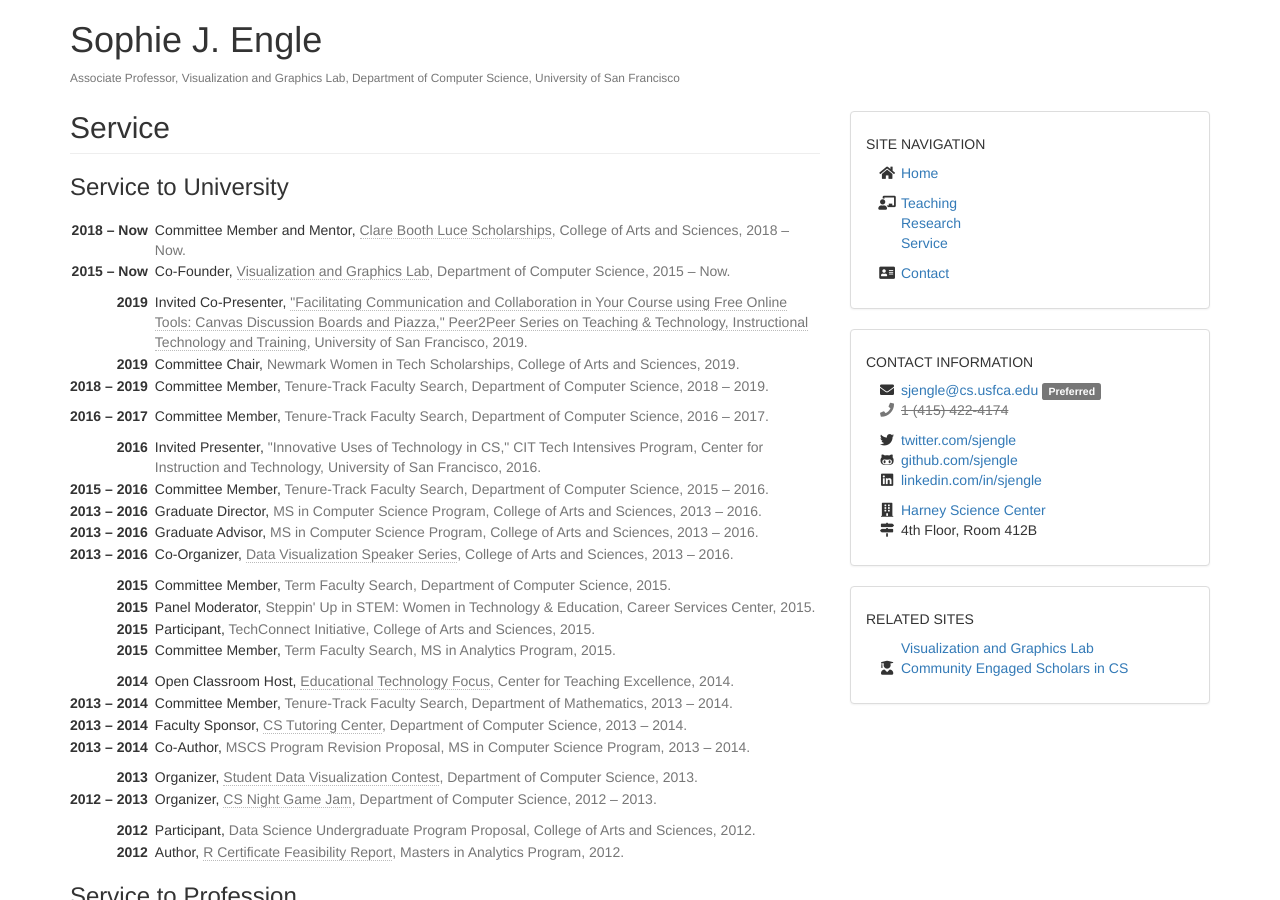
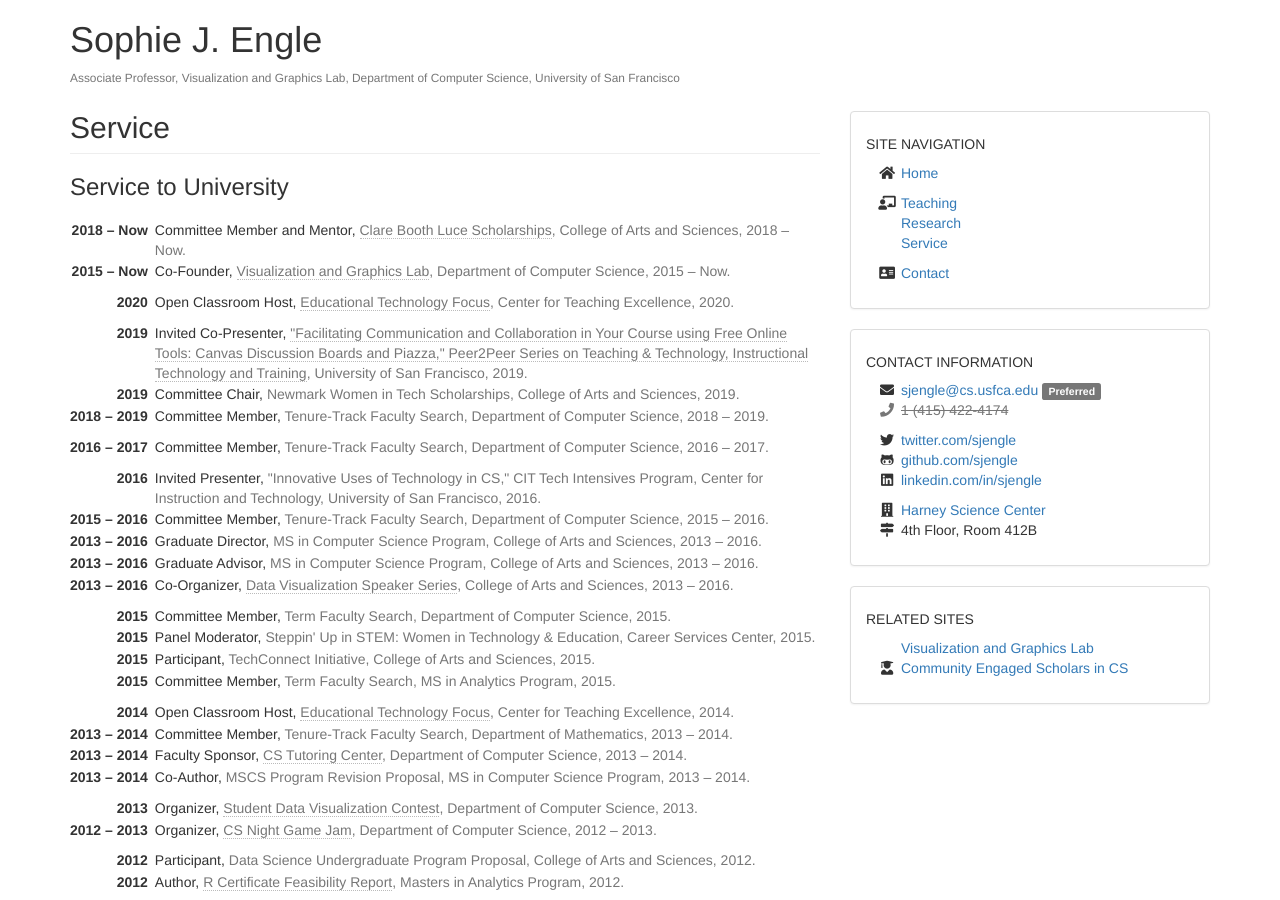
Before and after one commit to sjengle/sjengle.github.io, a Jekyll site: the page built from service.html, in a window 1280 px wide and 900 px high. Built offline with Jekyll 4.4.1, drawn with Linux system fonts in a browser that asks for light colours.

Commit message:
Adding open classroom.

```diff
--- a/_data/service.yaml
+++ b/_data/service.yaml
@@ -167,6 +167,14 @@ university:
     end: 2019
     key: '2019B'
     url: 'https://usfcte.net/peer2peer/'
+
+  - ref: 'Open Classroom Host'
+    org: 'Educational Technology Focus'
+    loc: 'Center for Teaching Excellence'
+    beg: false
+    end: 2020
+    key: '2020A'
+    url: 'http://usfcte.net/openclassrooms/'
 
   - ref: 'Committee Member and Mentor'
     org: 'Clare Booth Luce Scholarships'
```
